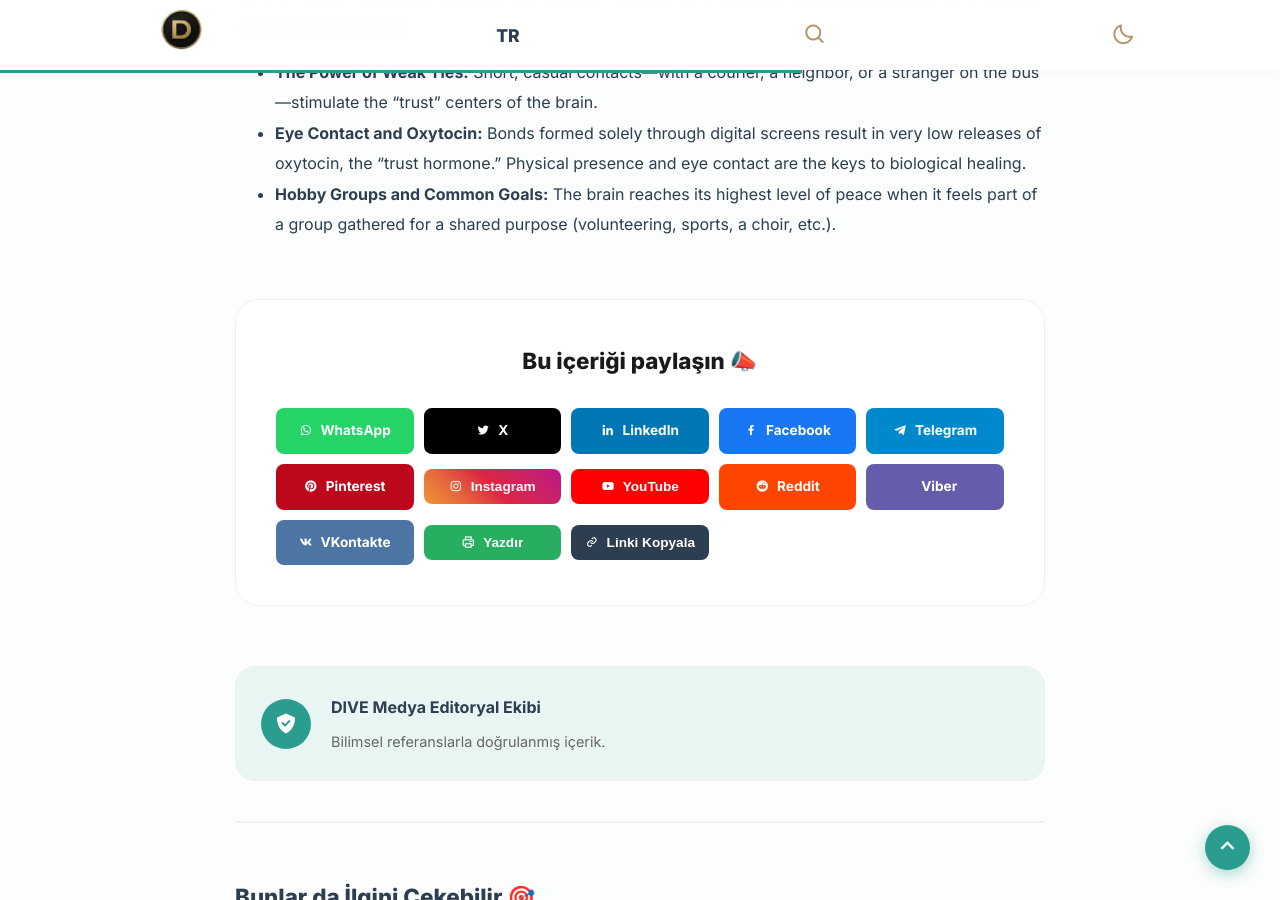
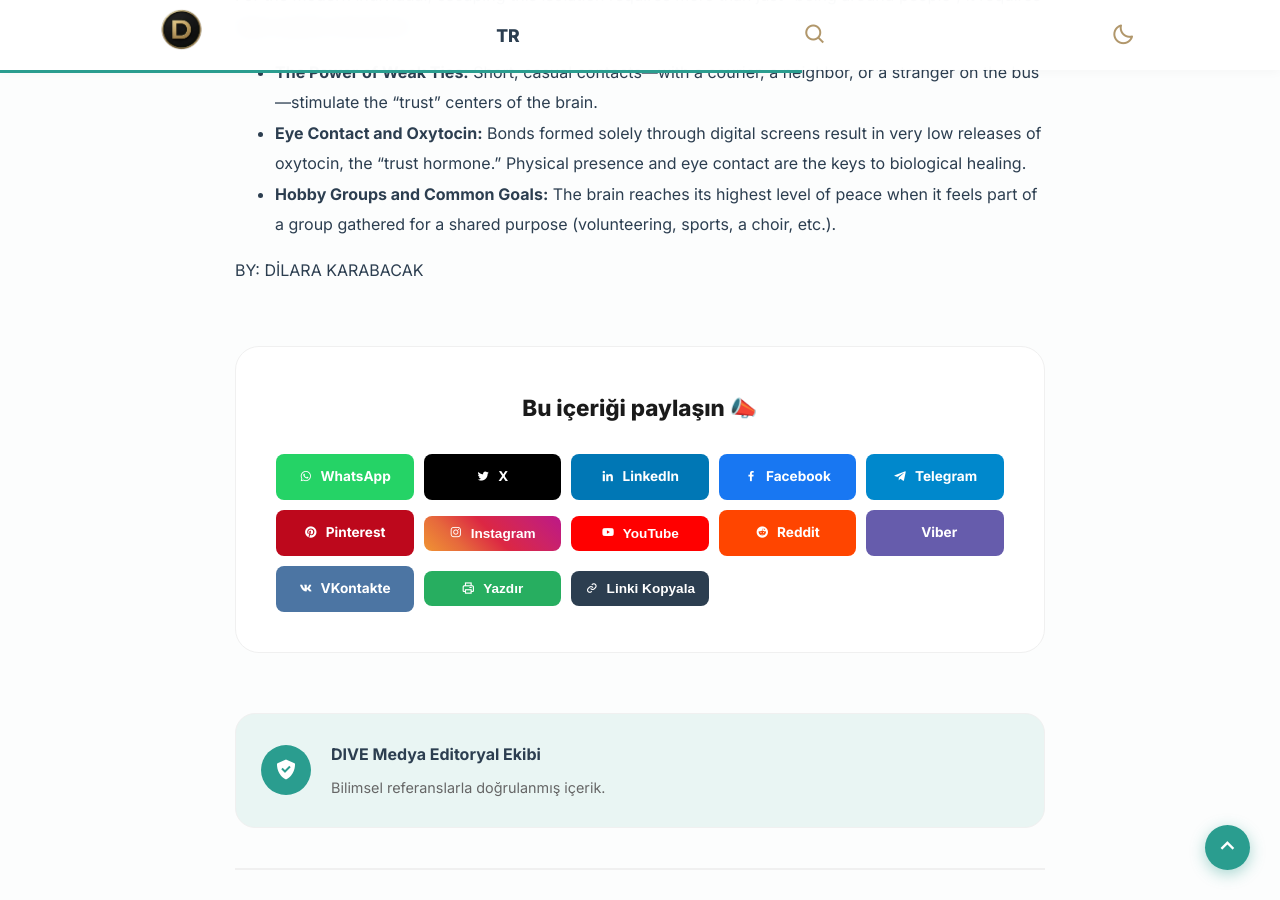
Before and after one commit to EKTHOLDING/dive, a Jekyll site: the page built from en/_posts/2026-04-12-psychology-of-loneliness.md, in a window 1280 px wide and 900 px high, scrolled down 2091 px. Built offline with Jekyll 4.4.1, drawn with Linux system fonts in a browser that asks for light colours.

Commit message:
Update 🇬🇧 İngilizce Yazı Ekle “2026-04-12-psychology-of-loneliness”

```diff
--- a/en/_posts/2026-04-12-psychology-of-loneliness.md
+++ b/en/_posts/2026-04-12-psychology-of-loneliness.md
@@ -39,3 +39,5 @@ For the modern individual, escaping this isolation requires more than just "bein
 - **The Power of Weak Ties:** Short, casual contacts—with a courier, a neighbor, or a stranger on the bus—stimulate the "trust" centers of the brain.
 - **Eye Contact and Oxytocin:** Bonds formed solely through digital screens result in very low releases of oxytocin, the "trust hormone." Physical presence and eye contact are the keys to biological healing.
 - **Hobby Groups and Common Goals:** The brain reaches its highest level of peace when it feels part of a group gathered for a shared purpose (volunteering, sports, a choir, etc.).
+
+BY: DİLARA KARABACAK
```
